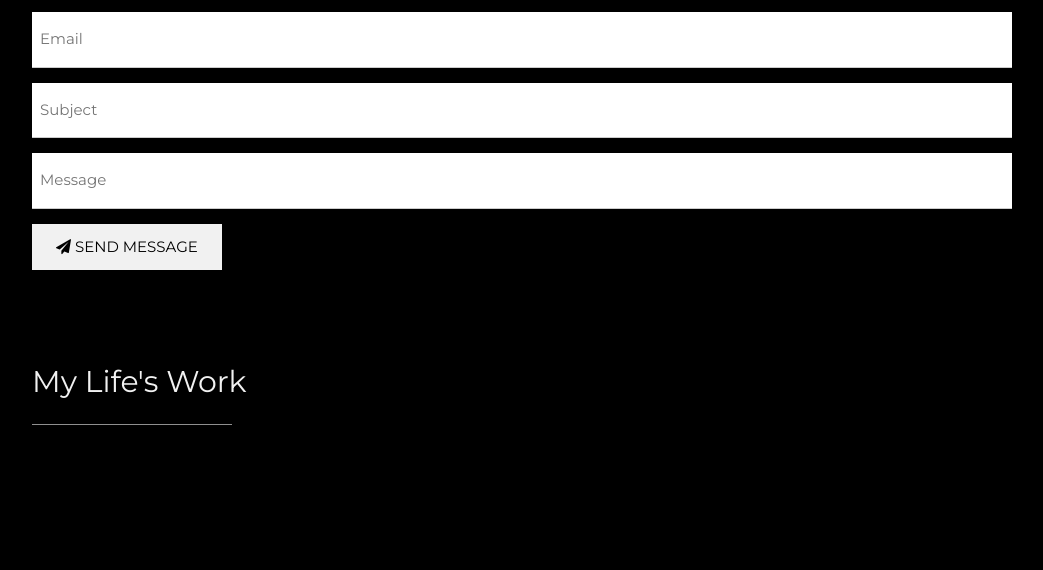
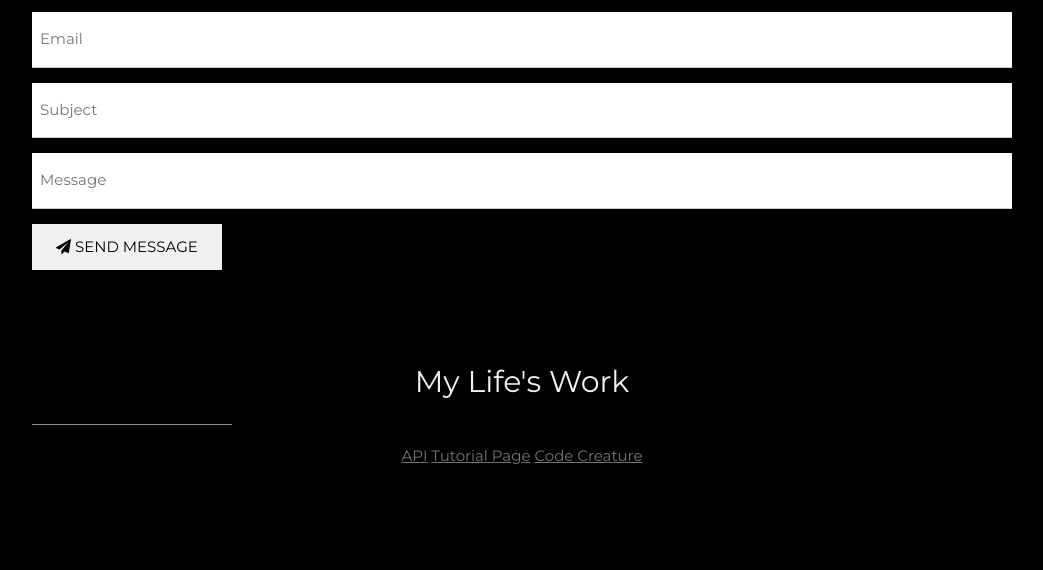
Before and after one commit to J2134/Portfolio, a plain HTML site: page index.html in a window 1280 px wide. Shown: the part 1272-1842 px from the top of the page, without its empty margins (178-1221 px from the left). Drawn offline with nearby package versions, Linux system fonts and the light colour scheme.

Commit message:
Portfolio

```diff
--- a/index.html
+++ b/index.html
@@ -73,13 +73,19 @@
     <div class="w3-padding-64 w3-content" id="photos">
       <h2 class="w3-text-light-grey">My Life's Work</h2>
       <hr style="width:200px" class="w3-opacity">
+      <div class="pLinks">
+      <a href="https://j2134.github.io/API-Project/"> API</a>
+      <a href="https://j2134.github.io/Tutorial-Page/">Tutorial Page</a>
+      <a href="https://codepen.io/J2134/pen/KxLBwq">Code Creature</a>
+      </div>
     </div>
   <!-- End Contact Section -->
   </div>
 
     <!-- Footer -->
   <footer class="w3-content w3-padding-64 w3-text-grey w3-xlarge">
-    <i class="fa fa-facebook-official w3-hover-opacity"></i>
+
+  <i class="fa fa-facebook-official w3-hover-opacity"></i>
     <i class="fa fa-instagram w3-hover-opacity"></i>
     <i class="fa fa-snapchat w3-hover-opacity"></i>
     <i class="fa fa-pinterest-p w3-hover-opacity"></i>
--- a/style.css
+++ b/style.css
@@ -13,3 +13,10 @@ header {background: url('http://www.lovethispic.com/uploaded_images/182523-Futur
 	background-size: cover;}
 	@media only screen and (max-width: 600px) {#main {margin-left: 0}
 	}
+#photos {
+	text-align: center
+}
+
+#pLinks {
+	font-size: 25em
+}
```
